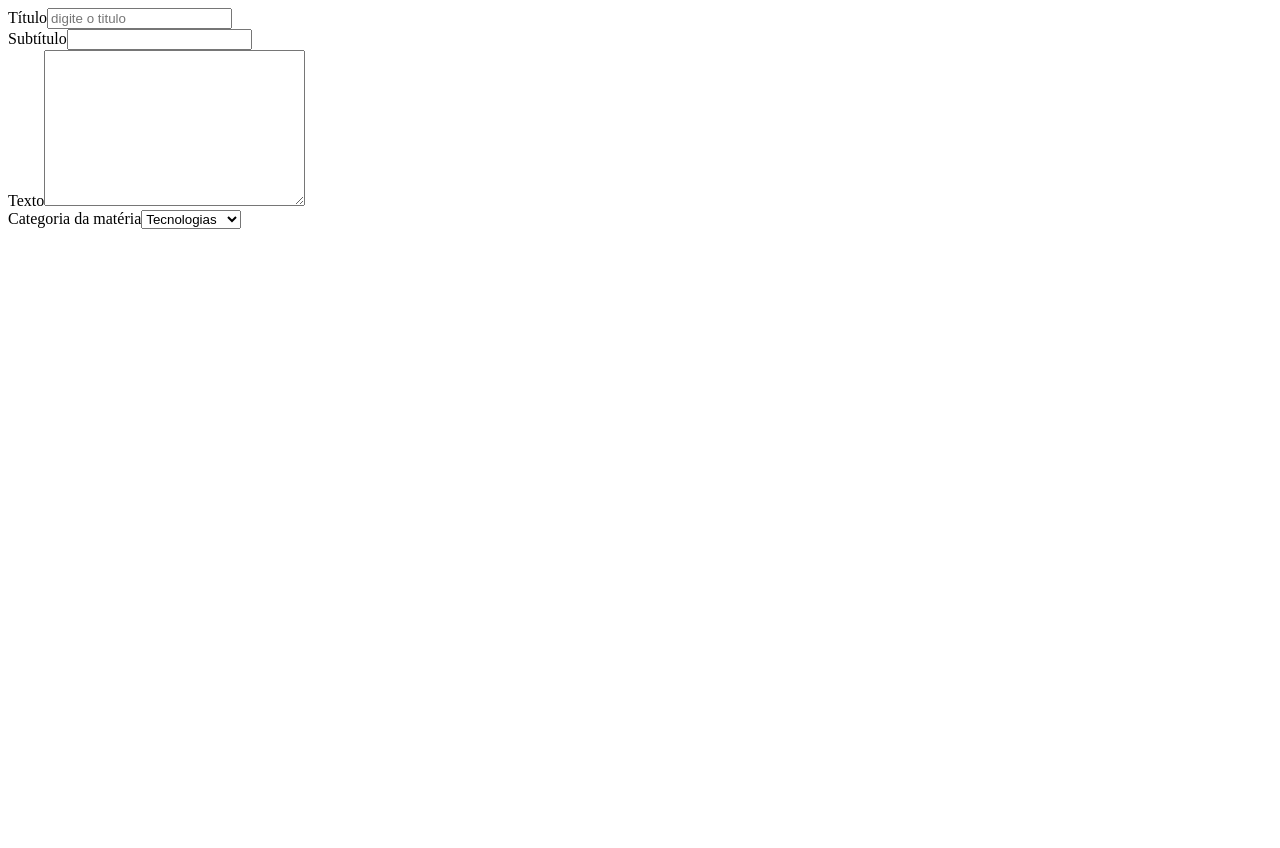
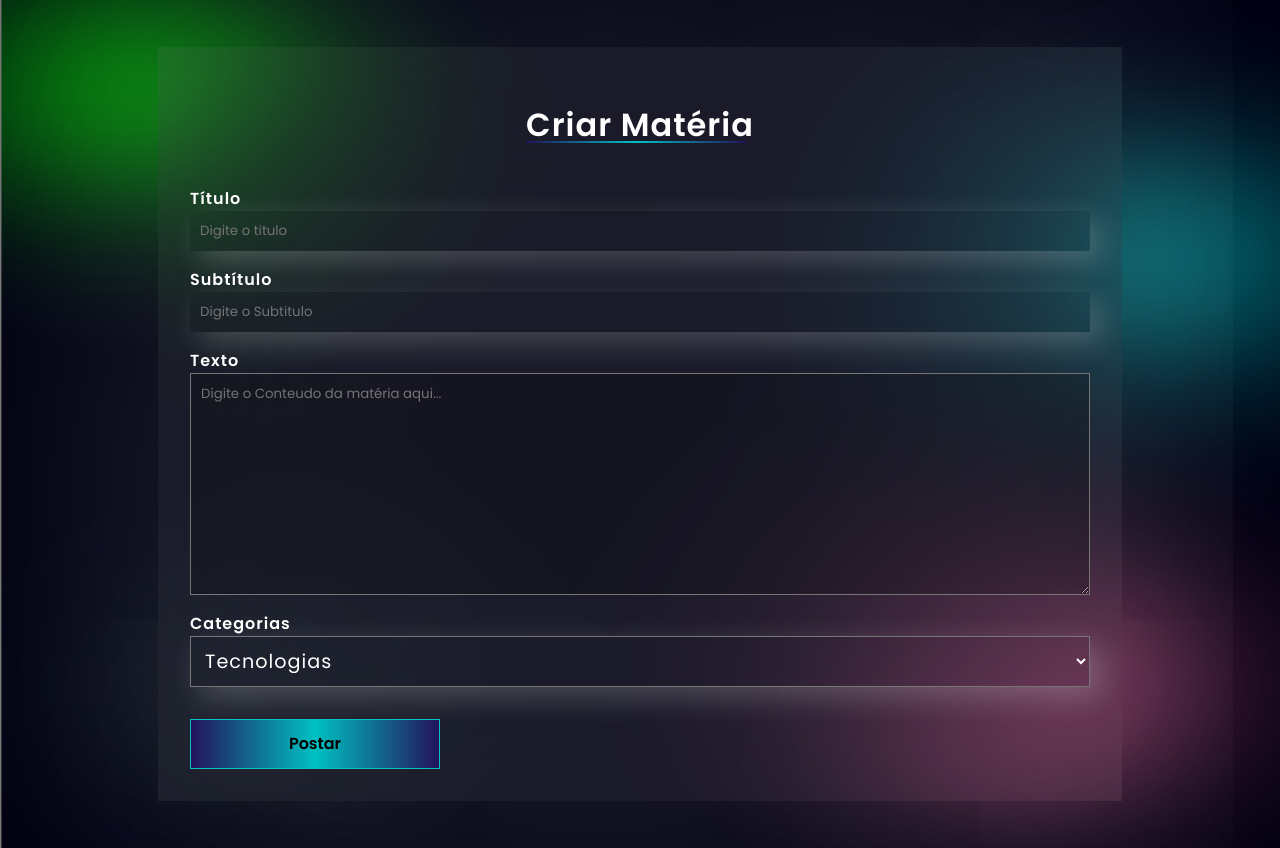
Before and after one commit to Marcelo1080p/techblog-ui, a React (Create React App) app: page / in a window 1280 px wide. Before the commit the page ends 800 px from the top, so only its background shows below. Built offline with nearby package versions, Linux system fonts and the light colour scheme.

Commit message:
adicionado background no form, criaçãp e estilização do button  e melhorias nos demais componentes

```diff
--- /dev/null
+++ b/src/App.css
@@ -0,0 +1,10 @@
+body {
+    padding: 1rem;
+    min-height: 100vh;
+    background: url("./img/background/background.png");
+    background-repeat: no-repeat;
+    background-size: 100% 100%;
+    display: flex;
+    justify-content: center;
+    align-items: center;
+}
--- a/src/App.js
+++ b/src/App.js
@@ -1,6 +1,7 @@
 import React, { useState, useEffect} from "react";
 //import api from "./api";
 import Form from "./components/Form";
+import "./App.css"
 
 
 
--- a/src/components/Button/Button.css
+++ b/src/components/Button/Button.css
@@ -0,0 +1,18 @@
+button {
+    width: 250px;
+    height: 50px;
+    background: linear-gradient(90deg, #23145b, #00C1C2 50%, #23145b);
+    color: #000;
+    font-family: "Poppins";
+    font-weight: 600;
+    font-size: 1rem;
+    border: 1px solid #00C1C2;
+    cursor: pointer;
+    margin-top: 16px;
+    transition: .5s all;
+}
+
+button:hover {
+    transform: scale(1.1);
+    letter-spacing: .1rem;
+}
--- a/src/components/Button/index.js
+++ b/src/components/Button/index.js
@@ -0,0 +1,10 @@
+import React from "react";
+import "./Button.css"
+
+const Button = () => {
+    return (
+        <button type="button">Postar</button>
+    )
+}
+
+export default Button;
--- a/src/components/Categorias/Categorias.css
+++ b/src/components/Categorias/Categorias.css
@@ -0,0 +1,28 @@
+@import url('https://fonts.googleapis.com/css2?family=Poppins:wght@100;200;300;400;500;600&display=swap');
+
+.categorias {
+    display: flex;
+    flex-direction: column;
+    font-family: 'Poppins', Arial, Helvetica, sans-serif;
+    font-weight: 600;
+    letter-spacing: 1px;
+    color: #fff;
+}
+
+.categorias label {
+    font-family: "Poppins";
+}
+
+.categorias select {
+    padding: 10px;
+    font-size: 1.2rem;
+    letter-spacing: 1px;
+    font-family: "Poppins";
+    box-shadow: 10px 10px 30px rgba(255, 255, 255, 0.212);
+    color: #fff;
+    background-color: transparent;
+}
+
+.categorias select option {
+    color: black;
+}
--- a/src/components/Categorias/index.js
+++ b/src/components/Categorias/index.js
@@ -1,4 +1,5 @@
 import React from "react";
+import "./Categorias.css"
 
 const Categorias = (props) => {
     const categorias = [
@@ -7,7 +8,7 @@ const Categorias = (props) => {
         "Ciência",
     ]
     return (
-        <div>
+        <div className="categorias">
             <label>{props.label}</label>
             <select>
                 {categorias.map((catergoria) => (
--- a/src/components/Form/Form.css
+++ b/src/components/Form/Form.css
@@ -0,0 +1,28 @@
+.formulario {
+    padding: 2rem;
+    display: flex;
+    flex-direction: column;
+    gap: 1rem;
+    width: 900px;
+    background-color: rgba(255, 255, 255, 0.103);
+    backdrop-filter: blur(100px);
+    box-shadow: 0px 5px 300px rgba(255, 255, 255, 0.212);
+}
+
+.formulario .titulo {
+    position: relative;
+    text-align: center;
+    font-family: "Poppins", Arial, Helvetica, sans-serif;
+    color: #fff;
+    letter-spacing: 1px;
+}
+
+.formulario .titulo::before {
+    position: absolute;
+    content: "";
+    top: 40px;
+    width: 220px;
+    height: 2px;
+    background: linear-gradient(90deg, #23145b, #00C1C2 50%, #23145b);
+    border: none;
+}
--- a/src/components/Form/index.js
+++ b/src/components/Form/index.js
@@ -1,21 +1,26 @@
 import React from "react";
+import "./Form.css"
 import Categorias from "../Categorias";
 import Input from "../Inputs";
 import Textarea from "../Textarea";
+import Button from "../Button";
 
 const Form = () => {
   return (
-    <form>
+    <form className="formulario">
+      <h1 className="titulo">Criar Matéria</h1>
       <Input
         label="Título"
-        placeholder="digite o titulo"
+        placeholder="Digite o titulo"
         type="text"
       />
       <Input
         label="Subtítulo"
+        placeholder="Digite o Subtitulo"
       />
-      <Textarea label="Texto" colunas="30" linhas="10" />
-      <Categorias label="Categoria da matéria"/>
+      <Textarea label="Texto" colunas="30" linhas="10" placeholder="Digite o Conteudo da matéria aqui..." />
+      <Categorias label="Categorias"/>
+      <Button/>
     </form>
   );
 };
--- a/src/components/Inputs/Input.css
+++ b/src/components/Inputs/Input.css
@@ -0,0 +1,20 @@
+@import url('https://fonts.googleapis.com/css2?family=Poppins:wght@100;200;300;400;500;600&display=swap');
+
+.Inputs {
+    display: flex;
+    flex-direction: column;
+    font-family: 'Poppins', Arial, Helvetica, sans-serif;
+    font-weight: 600;
+    letter-spacing: 1px;
+    color: #fff;
+}
+
+.Inputs input {
+    outline: none;
+    border: none;
+    padding: 10px;
+    font-family: 'Poppins', Arial, Helvetica, sans-serif;
+    box-shadow: 10px 10px 30px rgba(255, 255, 255, 0.212);
+    color: #fff;
+    background-color: transparent;
+}
--- a/src/components/Textarea/Textarea.css
+++ b/src/components/Textarea/Textarea.css
@@ -0,0 +1,16 @@
+.textarea {
+    display: flex;
+    flex-direction: column;
+    font-family: 'Poppins', Arial, Helvetica, sans-serif;
+    font-weight: 600;
+    letter-spacing: 1px;
+    color: #fff;
+}
+
+.textarea textarea {
+    padding: 10px;
+    outline: none;
+    font-family: 'Poppins', Arial, Helvetica, sans-serif;
+    background-color: rgba(0, 0, 0, 0.178);
+    color: #fff;
+}
--- a/src/components/Textarea/index.js
+++ b/src/components/Textarea/index.js
@@ -3,9 +3,12 @@ import "./Textarea.css";
 
 const Textarea = (props) => {
     return (
-        <div>
+        <div className="textarea">
             <label>{props.label}</label>
-            <textarea cols={props.colunas} rows={props.linhas}/>
+            <textarea
+                cols={props.colunas} rows={props.linhas}
+                placeholder={props.placeholder}
+            />
         </div>
     )
 }
```
Also changed, not shown: src/img/background/background.png (added).
